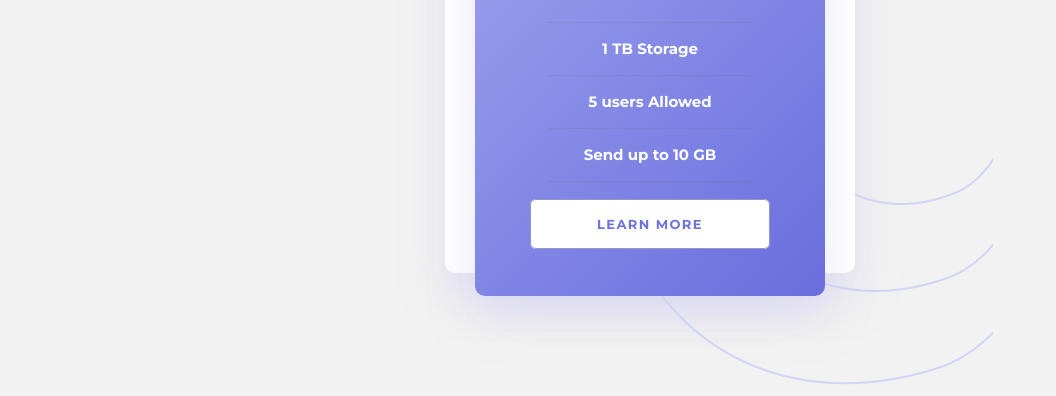
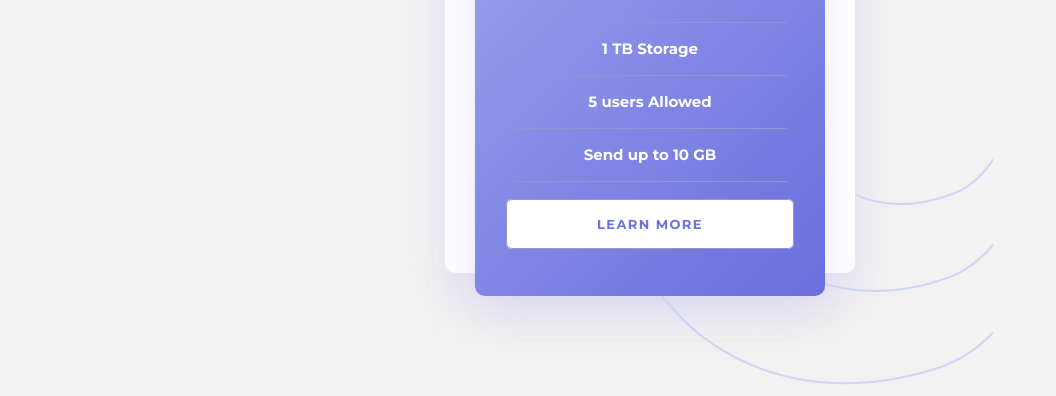
Before and after one commit to PulatovSO/Pricing-cards, a plain HTML site: page index.html in a window 1280 px wide. Shown: the part 422-818 px from the top of the page, without its empty margins (0-1056 px from the left). Drawn offline with Linux system fonts and the light colour scheme.

Commit message:
changed button length

```diff
--- a/css/style.css
+++ b/css/style.css
@@ -97,7 +97,7 @@ ul{
 }
 
 .item{
-  width: 80%;
+  width: 95%;
   margin: 0 auto;
   padding: 12px 0;
   font-weight: bold;
@@ -123,7 +123,7 @@ ul{
   line-height: 16px;
   text-align: center;
   letter-spacing: 1.39286px;
-  padding: 16px 66px;
+  padding: 16px 90px;
   border-radius: 6px;
 }
 
@@ -167,6 +167,11 @@ ul{
   color: #ffffff;
 }
 
+.active .item{
+  border-color: #9396cc;
+}
+
+
 .active-btn{
   color: #6D72DE;
   background-color: #ffffff;
```
